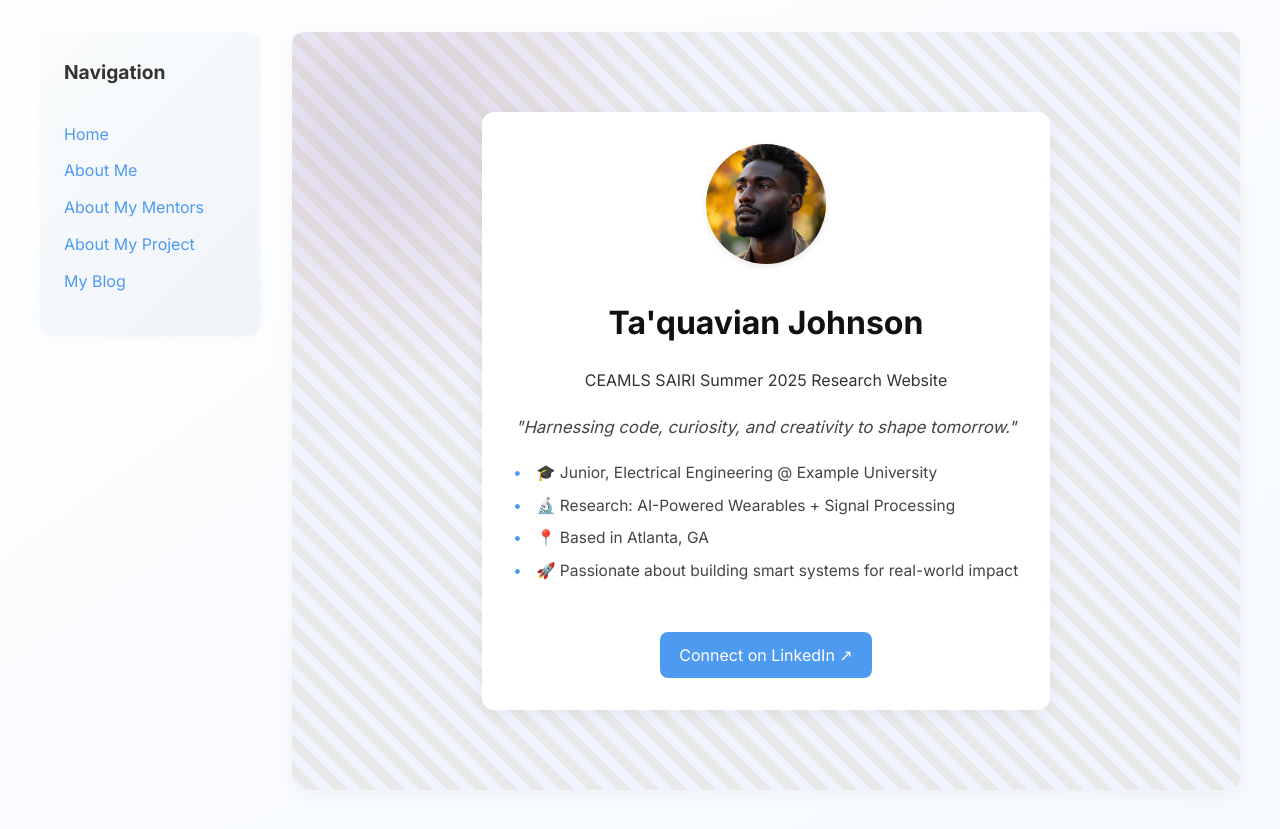
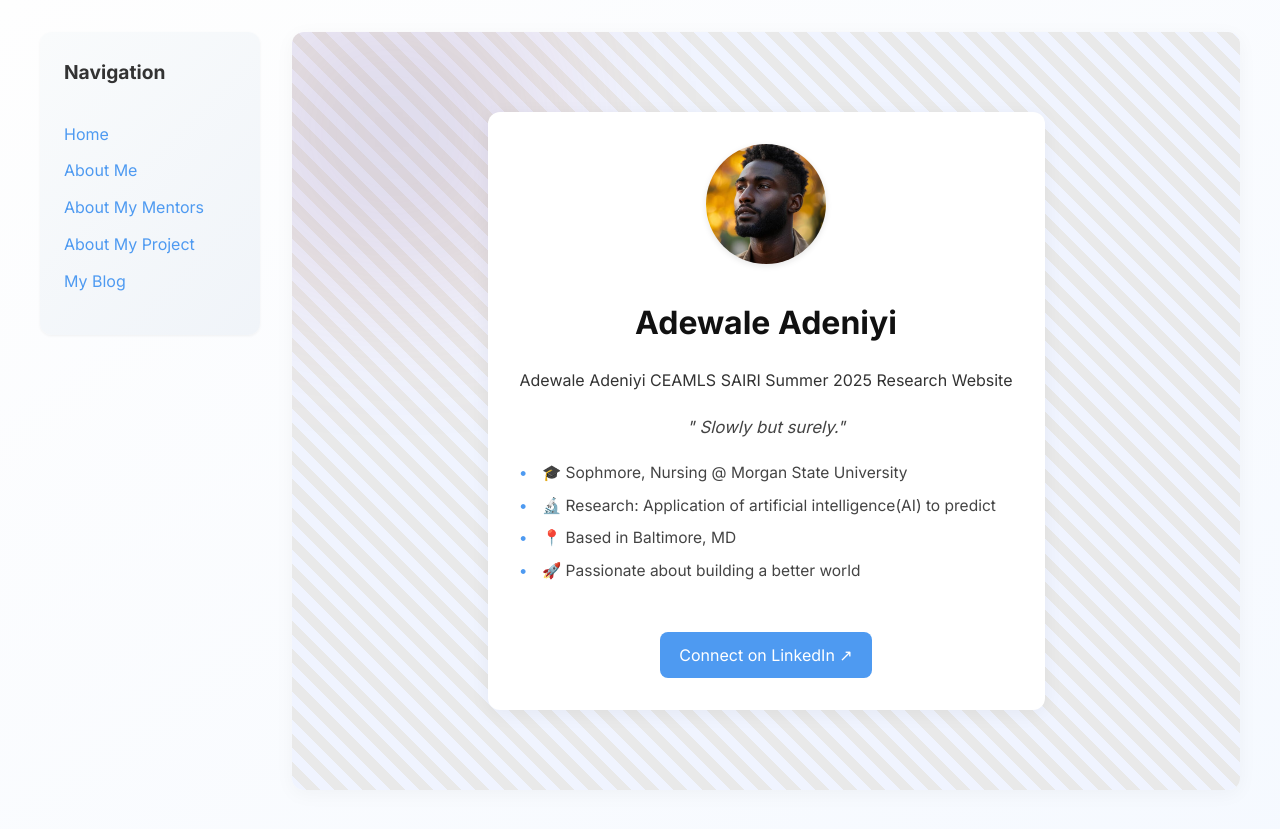
Before and after one commit to Samoj12/Samoj12.github.io, a Jekyll site: the page built from index.md, in a window 1280 px wide. Shown: the top 829 px of the page. Built offline with Jekyll 4.4.1, drawn with Linux system fonts in a browser that asks for light colours.

Commit message:
Update index.md

```diff
--- a/index.md
+++ b/index.md
@@ -1,16 +1,16 @@
 ---
 layout: home
-title: Ta'quavian Johnson
-description: CEAMLS SAIRI Summer 2025 Research Website
+title: Adewale Adeniyi
+description: Adewale Adeniyi CEAMLS SAIRI Summer 2025 Research Website
 
-motto: "Harnessing code, curiosity, and creativity to shape tomorrow."
+motto: " Slowly but surely."
 
 quick_facts:
-  - "🎓 Junior, Electrical Engineering @ Example University"
-  - "🔬 Research: AI-Powered Wearables + Signal Processing"
-  - "📍 Based in Atlanta, GA"
-  - "🚀 Passionate about building smart systems for real-world impact"
+  - "🎓 Sophmore, Nursing @ Morgan State University"
+  - "🔬 Research: Application of artificial intelligence(AI) to predict"
+  - "📍 Based in Baltimore, MD"
+  - "🚀 Passionate about building a better world"
 
-linkedin: https://www.linkedin.com/in/taquavian-johnson/
+linkedin: https://www.linkedin.com/in/adewale-adeniyi-9811682b9
 image: /assets/images/me.jpg
 ---
```
